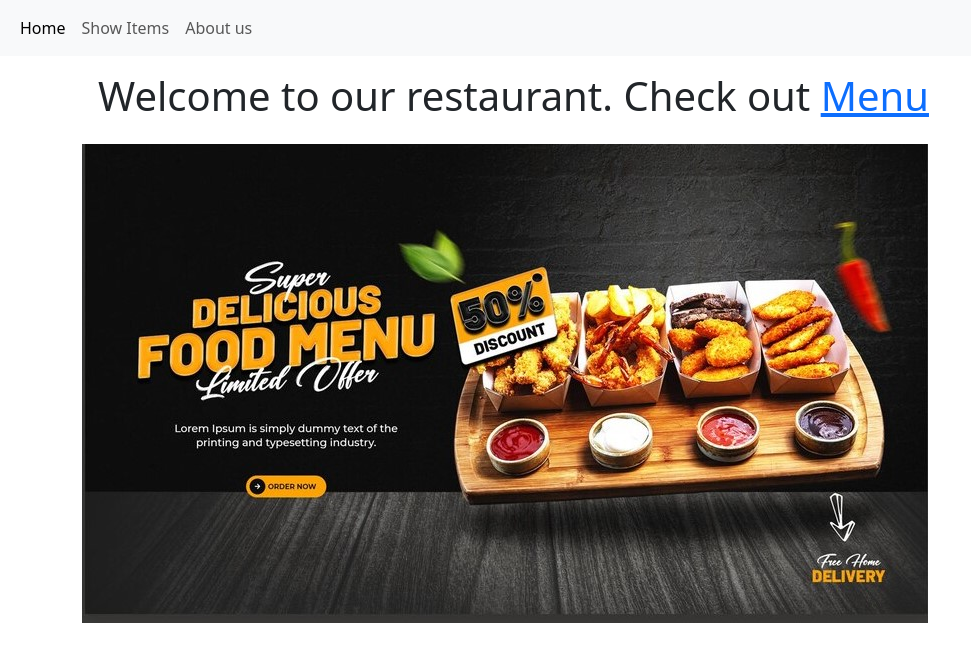
After one commit to almusfuad/django-projects, a Django app: page / in a window 1280 px wide. The commit adds this page. Shown: the top 662 px of the page, without its empty margins (0-971 px from the left). Run offline with Django 4.2, Linux system fonts and the light colour scheme.

Commit message:
setup home page

```diff
--- a/ff_restaurant/ff_restaurant/settings.py
+++ b/ff_restaurant/ff_restaurant/settings.py
@@ -118,6 +118,9 @@ USE_TZ = True
 # https://docs.djangoproject.com/en/4.2/howto/static-files/
 
 STATIC_URL = 'static/'
+STATICFILES_DIRS = [
+    BASE_DIR / 'static'
+]
 
 # Default primary key field type
 # https://docs.djangoproject.com/en/4.2/ref/settings/#default-auto-field
--- a/ff_restaurant/ff_restaurant/urls.py
+++ b/ff_restaurant/ff_restaurant/urls.py
@@ -16,7 +16,9 @@ Including another URLconf
 """
 from django.contrib import admin
 from django.urls import path
+from . import views
 
 urlpatterns = [
     path('admin/', admin.site.urls),
+    path('', views.home, name = 'home'),
 ]
--- /dev/null
+++ b/ff_restaurant/ff_restaurant/views.py
@@ -0,0 +1,5 @@
+from django.shortcuts import render
+
+
+def home(request):
+      return render(request, 'home.html')
--- a/ff_restaurant/templates/base.html
+++ b/ff_restaurant/templates/base.html
@@ -16,7 +16,7 @@
               <div class="collapse navbar-collapse" id="navbarNav">
                 <ul class="navbar-nav">
                   <li class="nav-item">
-                    <a class="nav-link active" aria-current="page" href="#">Home</a>
+                    <a class="nav-link active" aria-current="page" href="{% url 'home' %}">Home</a>
                   </li>
                   <li class="nav-item">
                     <a class="nav-link" href="#">Show Items</a>
--- /dev/null
+++ b/ff_restaurant/templates/home.html
@@ -0,0 +1,6 @@
+{% extends 'base.html' %}
+
+{% block content %}
+<h1 class="p-3">Welcome to our restaurant. Check out <a href="">Menu</a></h1>
+<img src="static/images/banner.jpg" alt="our banner">
+{% endblock content %}
```
Also changed, not shown: ff_restaurant/db.sqlite3 (added), ff_restaurant/static/images/banner.jpg (added), ff_restaurant/static/styles/style.css (added).
